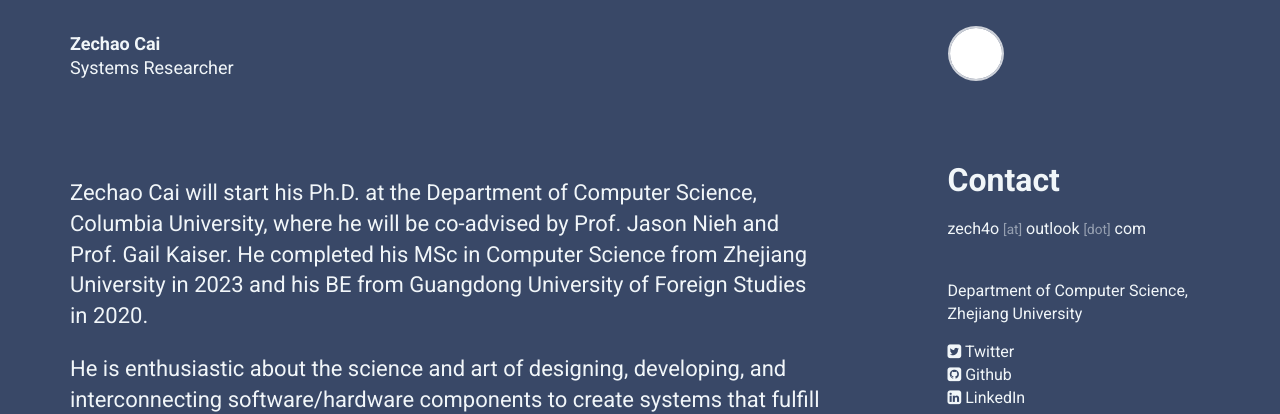
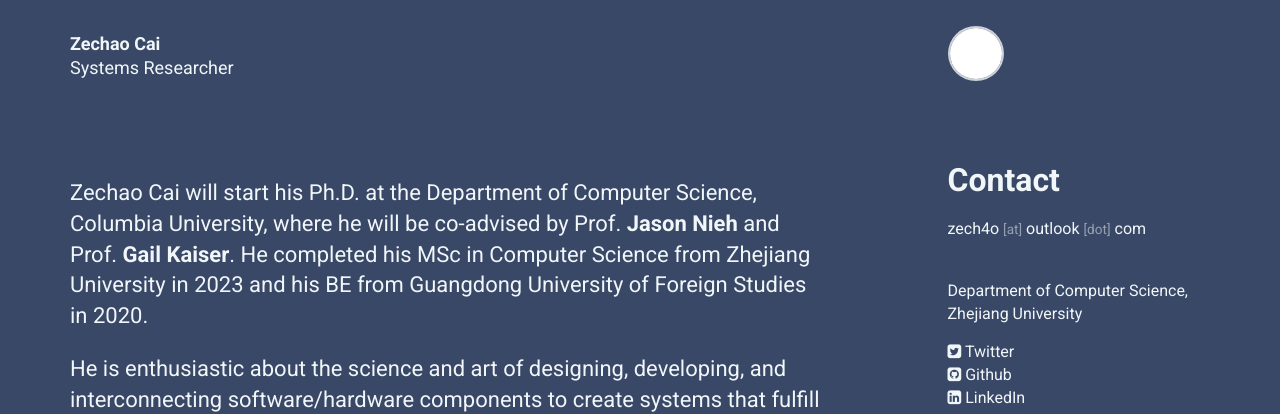
Before and after one commit to zech4o/zech4o.github.io, a Jekyll site: the page built from index.html, in a window 1280 px wide and 900 px high. Shown: the top 414 px of the window. Built offline with Jekyll 4.4.1, drawn with Linux system fonts in a browser that asks for light colours; nearby versions of some CDN libraries; some of the changed lines change nothing that is shown.

Commit message:
update 2024-04-15

```diff
--- a/_data/personal.yml
+++ b/_data/personal.yml
@@ -31,7 +31,7 @@
 intro:
   title:
   body: >
-   Zechao Cai will start his Ph.D. at the Department of Computer Science, Columbia University, where he will be co-advised by Prof. Jason Nieh and Prof. Gail Kaiser. He completed his MSc in Computer Science from Zhejiang University in 2023 and his BE from Guangdong University of Foreign Studies in 2020.
+   Zechao Cai will start his Ph.D. at the Department of Computer Science, Columbia University, where he will be co-advised by Prof. [__Jason Nieh__](https://www.cs.columbia.edu/~nieh/) and Prof. [__Gail Kaiser__](https://www.cs.columbia.edu/~kaiser/). He completed his MSc in Computer Science from Zhejiang University in 2023 and his BE from Guangdong University of Foreign Studies in 2020.
 
 
     He is enthusiastic about the science and art of designing, developing, and interconnecting software/hardware components to create systems that fulfill diverse goals. Therefore, his research interests mainly focus on Operating Systems, Computer Architecture, and System Security.
```
